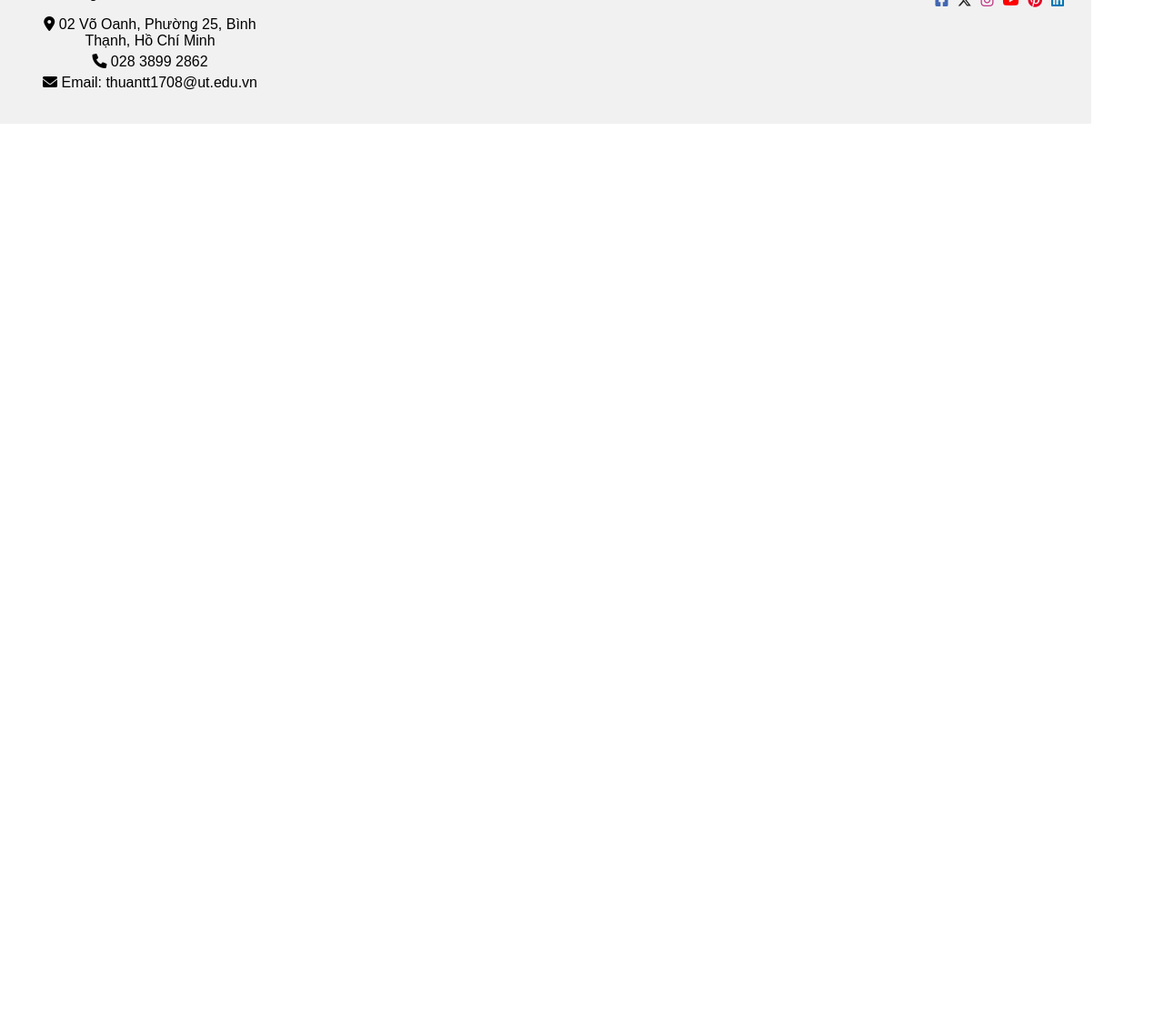
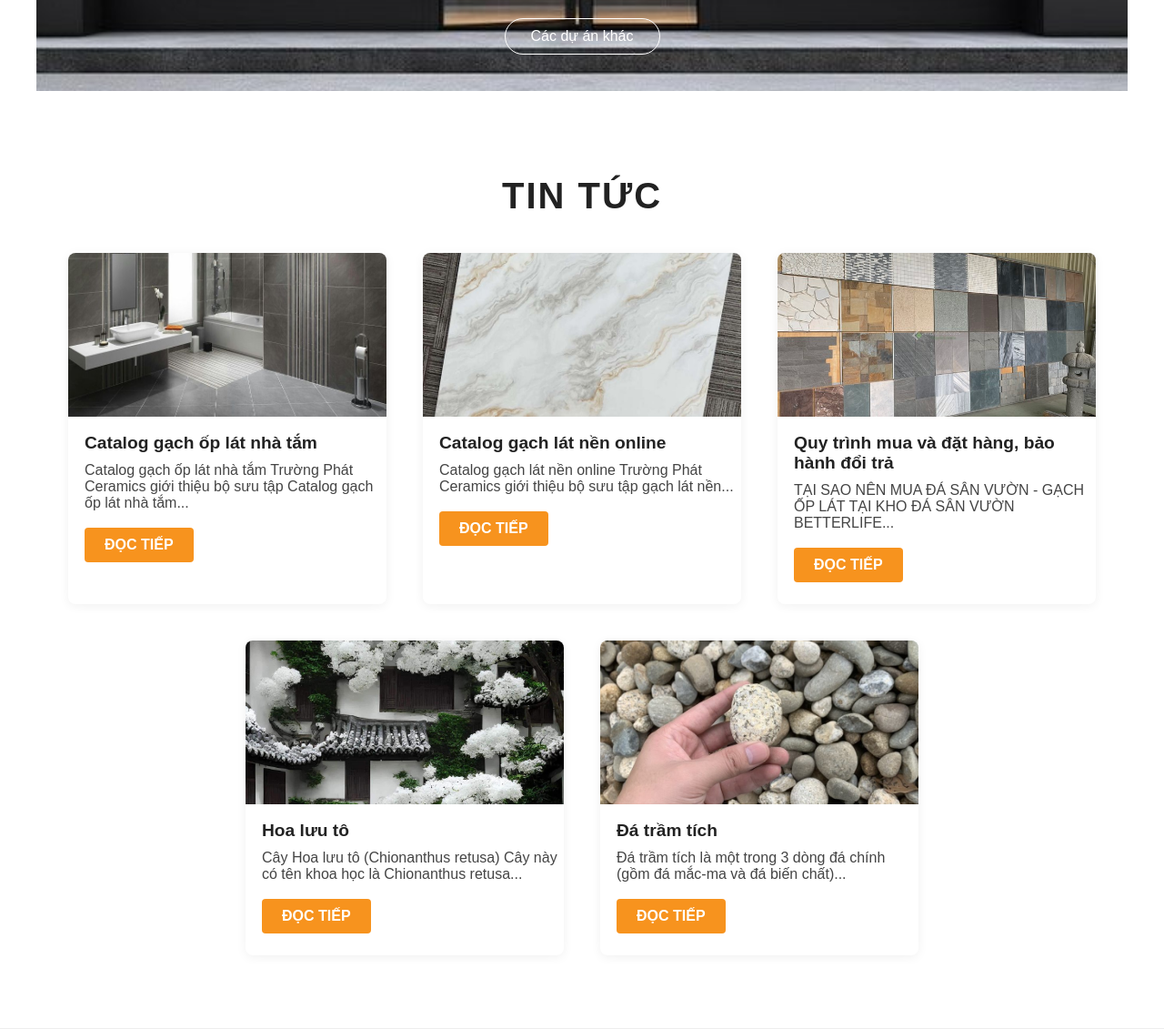
Before and after one commit to thuankoten/Website-Showroom-G-ch, a PHP site: page / in a window 1280 px wide. Shown: the part 2137-3268 px from the top of the page at 91% size. Before the commit the page ends 2273 px from the top, so only its background shows below. Run offline with PHP 8.4, Linux system fonts and the light colour scheme.

Commit message:
Update index.php

```diff
--- a/README/folderhtml/index.php
+++ b/README/folderhtml/index.php
@@ -5,6 +5,7 @@
     <meta name="viewport" content="width=device-width, initial-scale=1.0">
     <title>Trang chủ</title>
 <link href="../foldercss/style.css" rel="stylesheet" />
+<link href="../foldercss/index.css" rel="stylesheet" />
 <script src="../jquery-3.7.1.js"></script>
 <script src="../js/index.js"></script>
 <link rel="stylesheet" href="https://cdnjs.cloudflare.com/ajax/libs/font-awesome/6.5.0/css/all.min.css">
@@ -13,43 +14,13 @@
 
 <body>
 <div id="container">
-    <!-- Top Bar -->
-    <div id="topbar">
-        <div class="topbar-left">
-            <a href="index.html">
-                <img src="../hinh/background.jpg" alt="Logo" id="logo">
-            </a>
-            <span class="brand">
-                <span class="brand-main">BetterLife</span>
-                <span class="brand-sub">.com</span>
-                <div class="brand-slogan">Nâng tầm phong cách sống</div>
-            </span>
-            <span class="hours">
-                <i class="fa-solid fa-clock"></i>
-                <b>08:00 - 18:00</b>
-            </span>
-        </div>
-        <div class="topbar-right">
-            <a href="#">Liên Hệ</a>
-            <span class="divider">|</span>
-            <a href="#">Giới Thiệu</a>
-            <span class="divider">|</span>
-            <a href="#">Chính Sách Bán Hàng</a>
-            <span class="divider">|</span>
-            <span class="icon user-icon">👤</span>
-        </div>
-    </div>
-
-    <!-- Main bar -->
-    <nav id="main-nav">
-        <a href="index.php">TRANG CHỦ</a>
-        <a href="gioithieu.html">GIỚI THIỆU</a>
-        <a href="sanpham.html">SẢN PHẨM</a>
-        <a href="phoicanh.php">THƯ VIỆN PHỐI CẢNH</a>
-        <a href="duan.php">DỰ ÁN</a>
-        <a href="tintuc.html">TIN TỨC</a>
-        <a href="khuyenmai.html">ƯU ĐÃI</a>
-    </nav>
+    <!-- Top Bar, Main bar -->
+    <div id="include-header"></div>
+    <script>
+    $(function () {
+        $("#include-header").load("header.html");
+    });
+    </script>
 
     <section id="slideshow-section">
   <div id="slideshow-wrapper">
@@ -128,6 +99,66 @@
   </div>
 </section>
 </div>
+<!-- Thêm dưới đây -->
+<section class="project-section">
+  <div class="project-bg-overlay"></div>
+  <h2 class="project-title">CÔNG TRÌNH HOÀN THIỆN</h2>
+  <div class="project-slider">
+    <button class="project-btn prev"></button>
+    <div class="project-content">
+      <div class="project-image">
+        <img src="../img/imgduan/duan6.png" alt="Nhà phố Hưng Yên" />
+      </div>
+      <div class="project-info">
+        <h3>Biệt thự Hoàng gia</h3>
+        <p><span style="font-weight:bold">Địa chỉ:</span> Thành phố Hồ Chí Minh</p>
+        <p><span style="font-weight:bold">Loại gạch:</span> Đá trang trí đá núi lửa</p>
+        <p><span style="font-weight:bold">Thời gian thi công:</span> 1 tuần</p>
+      </div>
+    </div>
+  </div>
+  <div class="project-footer">
+    <button class="other-projects-btn" onclick="window.location.href='duan.php'">Các dự án khác</button>
+  </div>
+</section>
+
+<section class="news-section">
+  <h2 class="news-title">TIN TỨC</h2>
+  <div class="news-list">
+    <div class="news-item">
+      <img src="../img/tintuc1.jpg" alt="Catalog gạch ốp lát nhà tắm">
+      <h3>Catalog gạch ốp lát nhà tắm</h3>
+      <p>Catalog gạch ốp lát nhà tắm Trường Phát Ceramics giới thiệu bộ sưu tập Catalog gạch ốp lát nhà tắm...</p>
+      <a href="chitiettin1.php" class="news-btn">ĐỌC TIẾP</a>
+    </div>
+    <div class="news-item">
+      <img src="../img/tintuc2.jpg" alt="Catalog gạch lát nền online">
+      <h3>Catalog gạch lát nền online</h3>
+      <p>Catalog gạch lát nền online Trường Phát Ceramics giới thiệu bộ sưu tập gạch lát nền...</p>
+      <a href="chitiettin2.php" class="news-btn">ĐỌC TIẾP</a>
+    </div>
+    <div class="news-item">
+      <img src="../img/tintuc3.jpg" alt="Quy trình mua và đặt hàng, bảo hành đổi trả">
+      <h3>Quy trình mua và đặt hàng, bảo hành đổi trả</h3>
+      <p>TẠI SAO NÊN MUA ĐÁ SÂN VƯỜN - GẠCH ỐP LÁT TẠI KHO ĐÁ SÂN VƯỜN BETTERLIFE...</p>
+      <a href="chitiettin3.php" class="news-btn">ĐỌC TIẾP</a>
+    </div>
+  </div>
+  <div class="news-list">
+    <div class="news-item">
+      <img src="../img/tintuc4.jpg" alt="Hoa lưu tô">
+      <h3>Hoa lưu tô</h3>
+      <p>Cây Hoa lưu tô (Chionanthus retusa) Cây này có tên khoa học là Chionanthus retusa...</p>
+      <a href="chitiettin4.php" class="news-btn">ĐỌC TIẾP</a>
+    </div>
+    <div class="news-item">
+      <img src="../img/tintuc5.jpg" alt="Đá trầm tích">
+      <h3>Đá trầm tích</h3>
+      <p>Đá trầm tích là một trong 3 dòng đá chính (gồm đá mắc-ma và đá biến chất)...</p>
+      <a href="chitiettin5.php" class="news-btn">ĐỌC TIẾP</a>
+    </div>
+  </div>
+</section>
 
 <div id="include-footer">
             <script>
```
